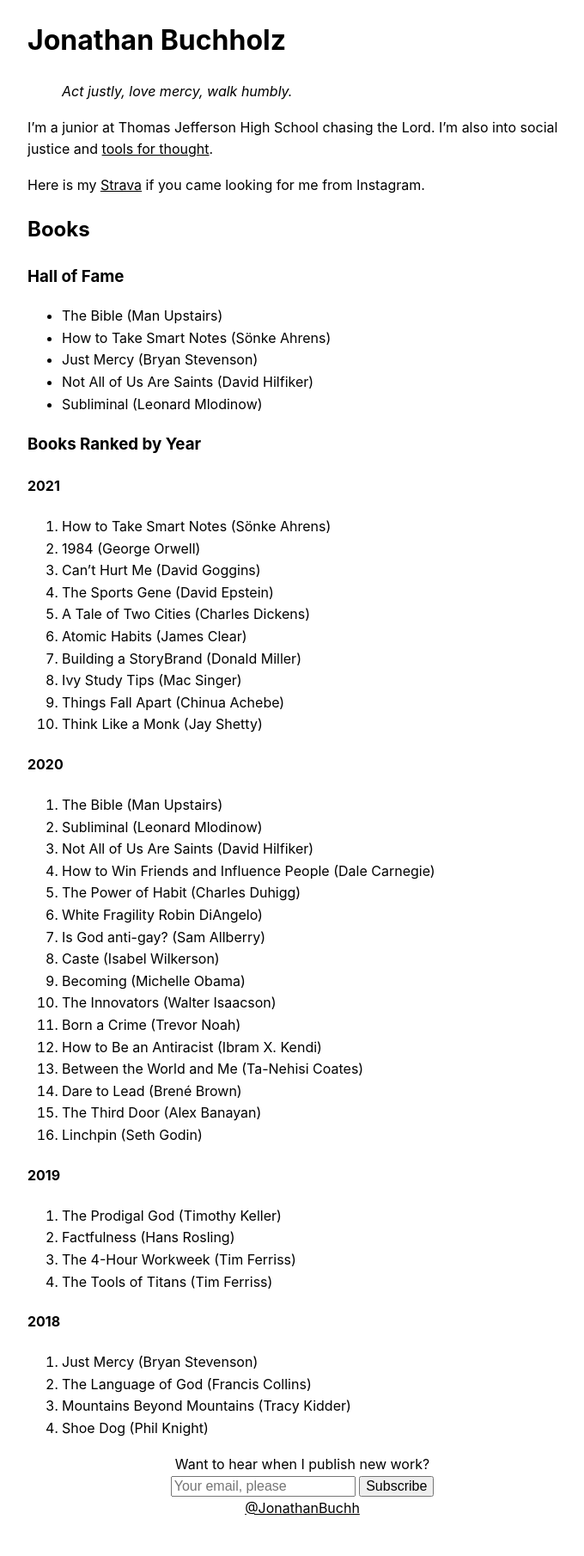
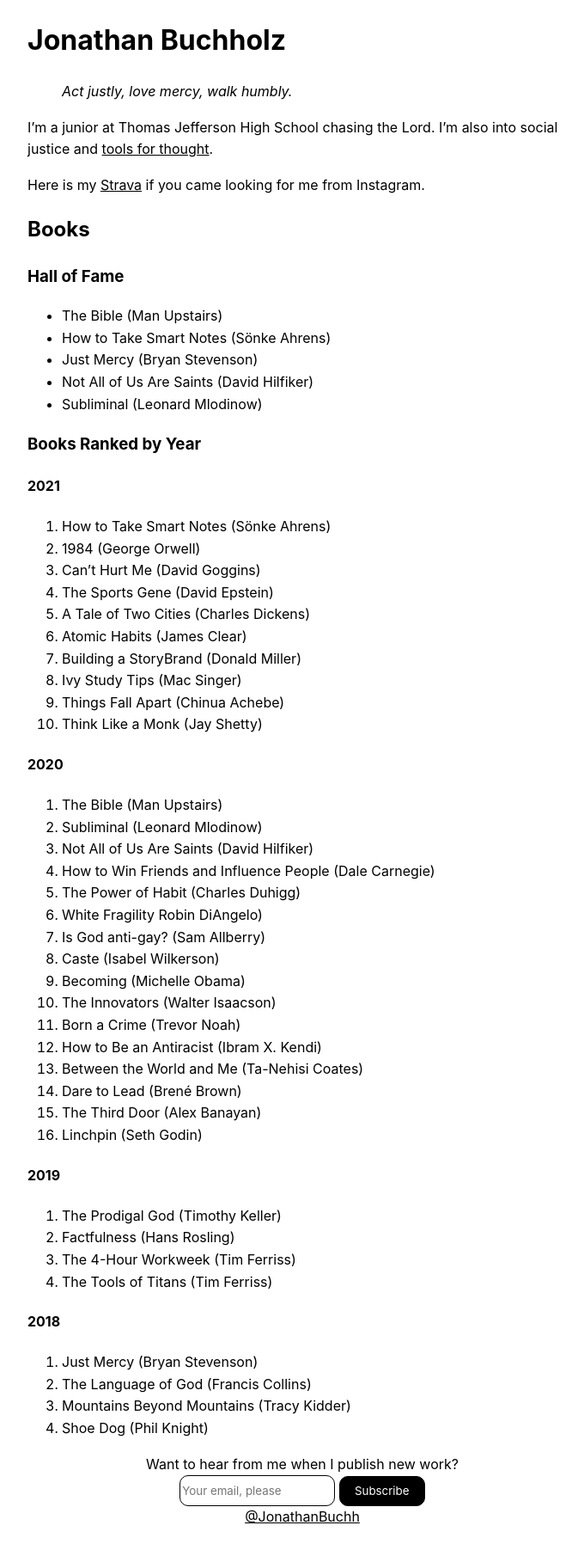
Before and after one commit to JonathanBuchh/buchh.org, a Jekyll site: the page built from index.md, in a window 1280 px wide. Shown: the whole page at 86% size, without its empty margins (288-968 px from the left). Built offline with Jekyll 4.4.1, drawn with Linux system fonts in a browser that asks for light colours.

Commit message:
Style buttons for email form

```diff
--- a/_includes/footer.html
+++ b/_includes/footer.html
@@ -1,5 +1,5 @@
 <footer>
-    <label for="email">Want to hear when I publish new work?</label>
+    <label for="email">Want to hear from me when I publish new work?</label>
     <form action="https://buttondown.email/api/emails/embed-subscribe/JonathanBuchh" method="post" target="popupwindow" onsubmit="window.open('https://buttondown.email/JonathanBuchh', 'popupwindow')">
 	<input type="text" name="email" placeholder="Your email, please" value=""/>
 	<button type="submit">Subscribe</button>
--- a/_includes/head.html
+++ b/_includes/head.html
@@ -1,6 +1,6 @@
 <meta charset=utf-8>
 <meta name="viewport" content="width=device-width, initial-scale=1, user-scalable=no">
-{% if page.title %}
+{% if page.title != "Jonathan Buchholz" %}
 <title>{{ page.title }} / {{ site.title }}</title>
 <meta content="{{ page.title }} / {{ site.title }}" name=twitter:title>
 {% else %}
--- a/_includes/style.html
+++ b/_includes/style.html
@@ -1,8 +1,8 @@
 <style>
 :root {
-  --sans-font: -apple-system, BlinkMacSystemFont, Avenir Next, Avenir, Helvetica, Helvetica Neue, Ubuntu, Roboto, Noto, Arial, sans-serif;
-  --serif-font: "New York", "Iowan Old Style", "Apple Garamond", Baskerville, "Times New Roman", "Droid Serif", Times, "Source Serif Pro", serif, "Apple Color Emoji", "Segoe UI Emoji", "Segoe UI Symbol";
-  --mono-font: JetBrains Mono, San Francisco Mono, Monaco, "Consolas", "Lucida Console", "DejaVu Sans Mono", "Bitstream Vera Sans Mono", monospace;
+  --sans: -apple-system, BlinkMacSystemFont, Avenir Next, Avenir, Helvetica, Helvetica Neue, Ubuntu, Roboto, Noto, Arial, sans-serif;
+  --serif: "New York", "Iowan Old Style", "Apple Garamond", Baskerville, "Times New Roman", "Droid Serif", Times, "Source Serif Pro", serif, "Apple Color Emoji", "Segoe UI Emoji", "Segoe UI Symbol";
+  --mono: JetBrains Mono, San Francisco Mono, Monaco, "Consolas", "Lucida Console", "DejaVu Sans Mono", "Bitstream Vera Sans Mono", monospace;
   --text: #000;
   --background: #fff;
 }
@@ -10,7 +10,7 @@
 body {
   background: var(--background);
   color: var(--text);
-  font-family: var(--sans-font);
+  font-family: var(--sans);
   width: clamp(45ch, 50%, 75ch);
   margin: auto;
   line-height: 1.6;
@@ -29,8 +29,28 @@
   margin-bottom: 2em;
 }
 
-form input, form button {
-  font-size: 1em;
+form button, form input {
+  background: var(--text);
+  font-family: inherit;
+  border: 1px var(--text);
+  border-style: solid;
+  border-radius: 10px;
+  border-style: solid;
+  border-width: 1px;
+  color: var(--background);
+  cursor: pointer;
+  height: 35px;
+  width: 100px;
+  text-align: center;
+  max-width: 100%;
+}
+
+form input {
+  background: var(--background);
+  height: 32px;
+  width: 175px;
+  cursor: auto;
+  text-align: left;
 }
 
 @media (prefers-color-scheme: dark) {
--- a/_layouts/default.html
+++ b/_layouts/default.html
@@ -9,6 +9,6 @@
     {% include header.html %}
     {{ content }}
     </main>
+    {% include footer.html %}
 </body>
-{% include footer.html %}
 </html>
```
